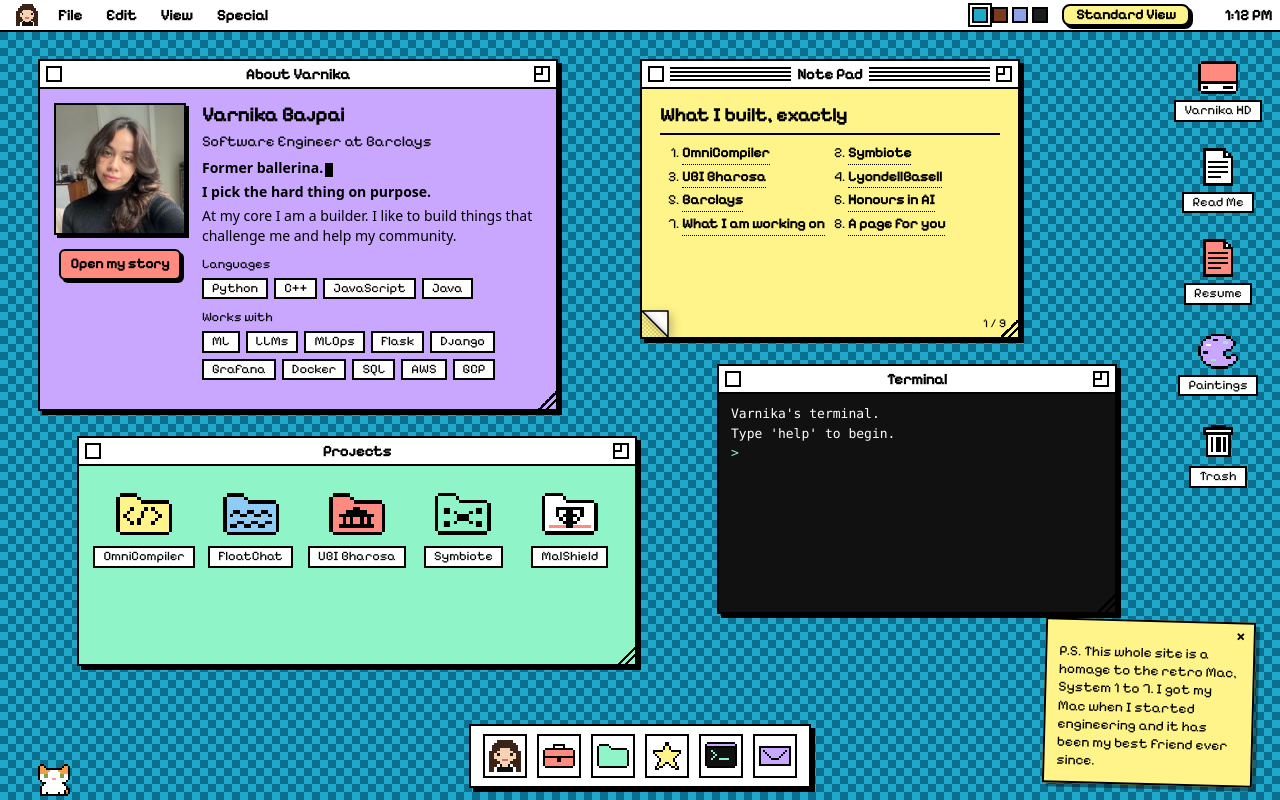
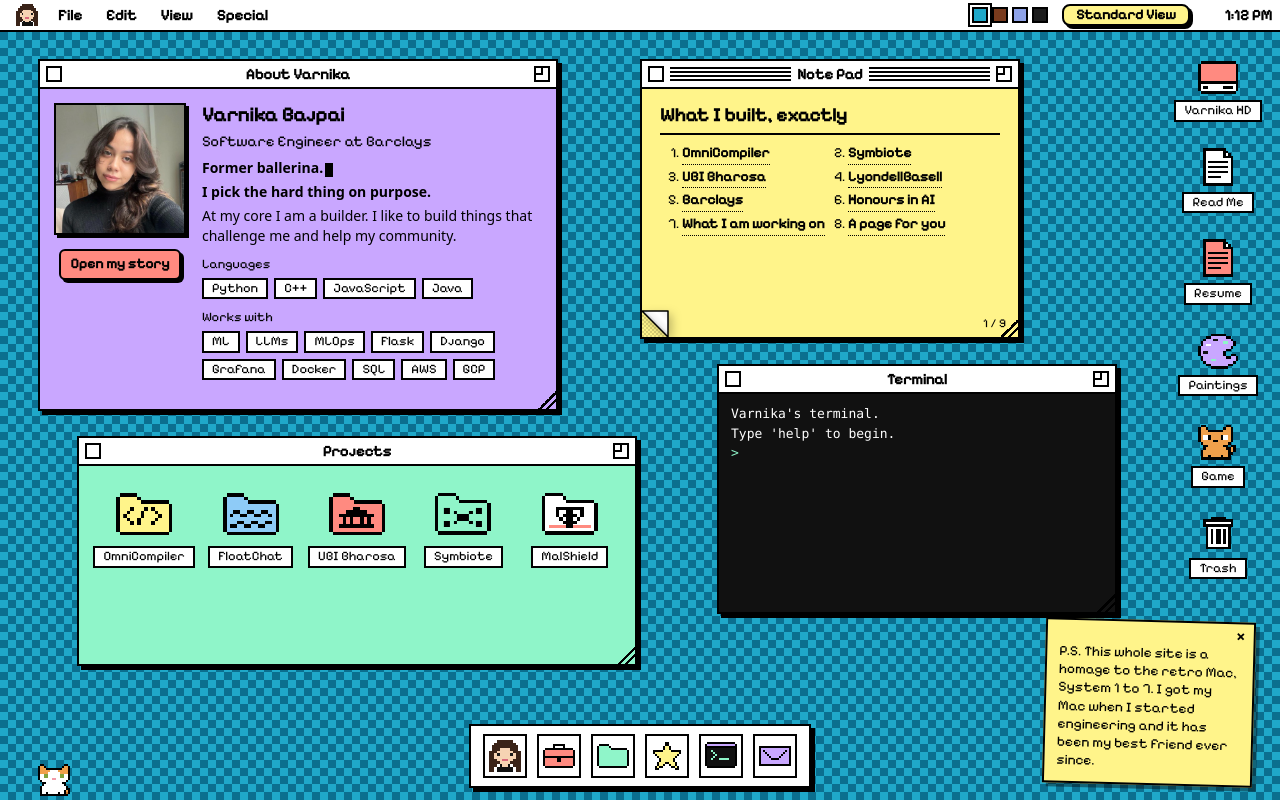
Before and after one commit to VarnikaBajpai4/Portfolio, a React (Vite) app: page / in a window 1280 px wide. Built offline with nearby package versions, Linux system fonts and the light colour scheme.

Commit message:
Game: no names and a plain message; redraw two of the people; add a Game icon to the desktop

```diff
--- a/src/apps/Jump.tsx
+++ b/src/apps/Jump.tsx
@@ -1,7 +1,7 @@
 import { useEffect, useRef, useState } from 'react'
 import { Chindi } from '../icons/Chindi'
 import { Person } from '../icons/Family'
-import { FAMILY_IDS, PERSON_H, PERSON_W, familyLabel } from '../icons/people'
+import { FAMILY_IDS, PERSON_H, PERSON_W } from '../icons/people'
 import type { FamilyId } from '../icons/people'
 import { readStored, writeStored } from '../storage'
 import './jump.css'
@@ -29,12 +29,11 @@
   passed: boolean
 }
 
-/** A jump game: Chindi runs, my family comes the other way, and she must jump over each of them. */
+/** A jump game: Chindi runs, people come the other way, and she must jump over each of them. */
 export function Jump() {
   const [state, setState] = useState<'ready' | 'running' | 'over'>('ready')
   const [score, setScore] = useState(0)
   const [best, setBest] = useState(() => Number(readStored(BEST_KEY)) || 0)
-  const [hit, setHit] = useState<FamilyId | null>(null)
   const [step, setStep] = useState(false)
 
   const trackRef = useRef<HTMLDivElement>(null)
@@ -58,7 +57,6 @@
     g.score = 0
     for (const runner of g.runners) runner.on = false
     setScore(0)
-    setHit(null)
     setState('running')
   }
 
@@ -131,13 +129,13 @@
         g.gap = g.speed * (0.95 + Math.random() * 0.75)
       }
 
-      let bumped: FamilyId | null = null
+      let bumped = false
       for (const runner of g.runners) {
         if (!runner.on) continue
         runner.x -= g.speed * dt
         if (runner.x < -MAN_W) runner.on = false
         const overlapX = runner.x + SLACK < CAT_X + CAT_W - SLACK && runner.x + MAN_W - SLACK > CAT_X + SLACK
-        if (overlapX && g.y < MAN_H - SLACK) bumped = runner.id
+        if (overlapX && g.y < MAN_H - SLACK) bumped = true
         if (!runner.passed && runner.x + MAN_W < CAT_X) {
           runner.passed = true
           g.score += 1
@@ -148,7 +146,6 @@
 
       place()
       if (bumped) {
-        setHit(bumped)
         setState('over')
         setBest((old) => {
           const top = Math.max(old, g.score)
@@ -166,11 +163,7 @@
   }, [state])
 
   const message =
-    state === 'ready'
-      ? 'Press space or tap to start. Jump over my family.'
-      : state === 'over' && hit
-        ? `Chindi ran into ${familyLabel(hit)}. Press space or tap to try again.`
-        : ''
+    state === 'ready' ? 'Press space or tap to start.' : state === 'over' ? 'Press space or tap to try again.' : ''
 
   return (
     <div className="jump" data-state={state}>
--- a/src/apps/registry.ts
+++ b/src/apps/registry.ts
@@ -51,7 +51,7 @@
   { id: 'map', title: 'Map', icon: 'map', component: WorldMap, size: { w: 500, h: 436 }, pos: { x: 0.3, y: 0.12 }, fill: 'c2' },
   { id: 'books', title: 'Books', icon: 'book', component: Books, size: { w: 440, h: 300 }, pos: { x: 0.32, y: 0.22 }, fill: 'c3' },
   { id: 'recipes', title: 'Recipes', icon: 'stack', component: Recipes, size: { w: 520, h: 476 }, pos: { x: 0.28, y: 0.08 }, fill: 'c1' },
-  { id: 'jump', title: 'Chindi Jump', icon: 'cat', component: Jump, size: { w: 560, h: 290 }, pos: { x: 0.26, y: 0.2 }, fill: 'c2' },
+  { id: 'jump', title: 'Game', icon: 'cat', component: Jump, size: { w: 560, h: 290 }, pos: { x: 0.26, y: 0.2 }, fill: 'c2' },
   { id: 'community', title: 'Community', icon: 'people', component: Community, size: { w: 460, h: 300 }, pos: { x: 0.26, y: 0.16 }, fill: 'c2' },
 ]
 
@@ -85,5 +85,6 @@
   { app: 'about', label: 'Read Me', icon: 'doc', fill: 'var(--paper)' },
   { app: 'resume' },
   { app: 'paint', fill: 'var(--c1)' },
+  { app: 'jump', fill: '#f0a04b' },
   { app: 'trash' },
 ]
--- a/src/icons/people.ts
+++ b/src/icons/people.ts
@@ -20,26 +20,24 @@
 
 export const PEOPLE = {
   mom: {
-    label: 'Mom',
     rows: [
       '...HHHHHH...',
       '..HHHHHHHH..',
-      '..HSSRSSSH..',
-      '..HSKSSKSH..',
-      '..HSSSSSSH..',
-      '...SSRRSS...',
-      '....SSSS....',
-      '..NNNNNNNN..',
-      '.NNNNNNNNNN.',
-      '.NNYWRYWNNN.',
-      'RNNNNNNNNNNR',
-      '.NNNNNNNNNN.',
-      '..NNNNNNNN..',
+      '.HHHSSSSHHH.',
+      '.HHSKSSKSHH.',
+      '.HWSSSSSSWH.',
+      '.HHSSRRSSHH.',
+      '.HH.SSSS.HH.',
+      '.HHYYYYYYHH.',
+      '.HYYWYYWYYH.',
+      '.YYYWYYYWYY.',
+      'SYYYYWWYYYYS',
+      '.YYWYYYYWYY.',
+      '..YYYYYYYY..',
       ...LEGS,
     ],
   },
   dad: {
-    label: 'Dad',
     rows: [
       '....SSSS....',
       '...SSSSSS...',
@@ -58,7 +56,6 @@
     ],
   },
   brother: {
-    label: 'Brother',
     rows: [
       '...HHHHHH...',
       '..HHHHHHHH..',
@@ -77,7 +74,6 @@
     ],
   },
   sisterInLaw: {
-    label: 'Sister-in-law',
     rows: [
       '...HHHHHH...',
       '..HHHHHHHH..',
@@ -96,14 +92,13 @@
     ],
   },
   boyfriend: {
-    label: 'Boyfriend',
     rows: [
       '...HHHHHH...',
       '..HHHHHHHH..',
       '..HHHHHSSH..',
       '..SKSKKSKS..',
       '..SSSSSSSS..',
-      '...SBBBBS...',
+      '...SSKKSS...',
       '....SSSS....',
       '..TTGTTGTT..',
       '.TTTTTTTTTT.',
@@ -118,7 +113,6 @@
 
 export type FamilyId = keyof typeof PEOPLE
 export const FAMILY_IDS = Object.keys(PEOPLE) as FamilyId[]
-export const familyLabel = (id: FamilyId) => PEOPLE[id].label
 /** size of one person in grid pixels */
 export const PERSON_W = 12
 export const PERSON_H = 18
--- a/src/shell/shell.css
+++ b/src/shell/shell.css
@@ -140,8 +140,12 @@
   position: absolute;
   top: 20px;
   right: 14px;
-  display: grid;
-  gap: 18px;
+  /* stop above the note in the corner; on a short screen the last icons go to a second column on the left */
+  bottom: 190px;
+  display: flex;
+  flex-flow: column wrap-reverse;
+  gap: 18px 6px;
+  align-content: flex-start;
 }
 
 .desk-icon {
```
Also changed, not shown: 1 other file (tests, documents, lock files or other folders).
